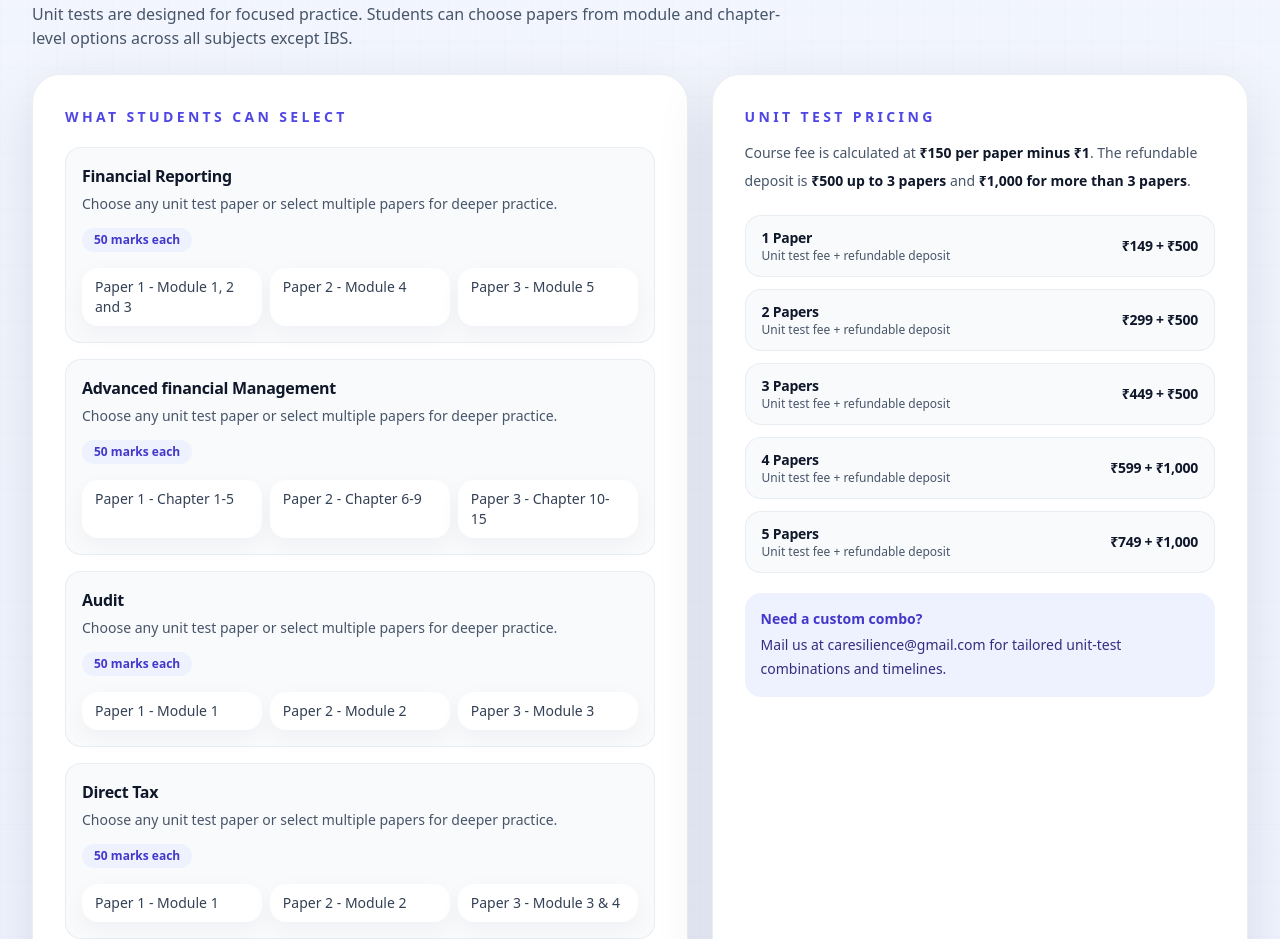
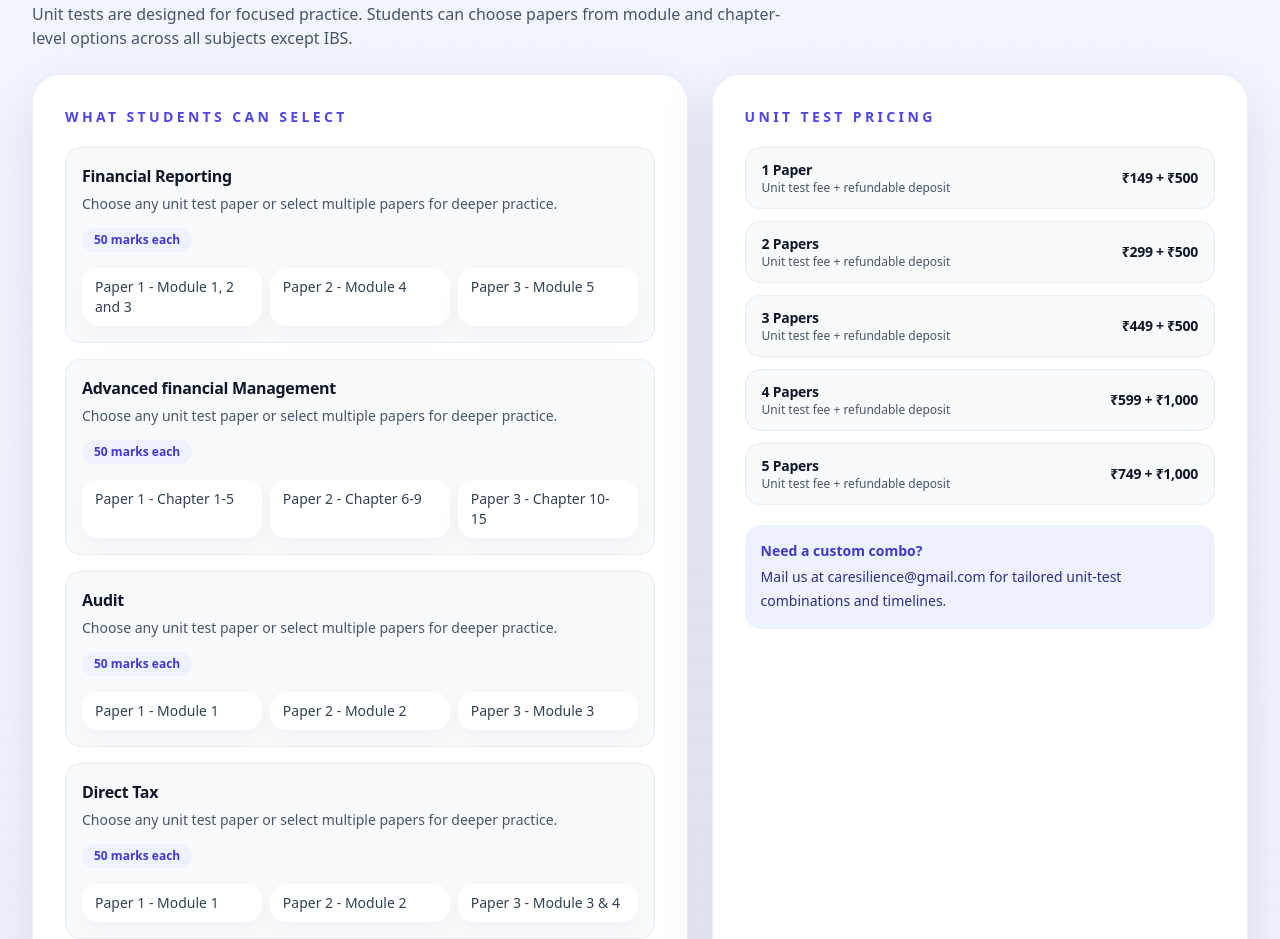
Before and after one commit to caresilience-hub/Resilience-test-series, a Next.js app: page / in a window 1280 px wide. Shown: the part 2620-3559 px from the top of the page. Built offline with nearby package versions, Linux system fonts and the light colour scheme; no server answers.

Commit message:
Update page.tsx

```diff
--- a/app/page.tsx
+++ b/app/page.tsx
@@ -254,9 +254,6 @@ export default function HomePage() {
 
             <div className="rounded-[1.75rem] border border-slate-200/70 bg-white p-6 shadow-soft sm:p-8">
               <p className="text-sm font-semibold uppercase tracking-[0.24em] text-indigo-600">Unit test pricing</p>
-              <p className="mt-3 text-sm leading-7 text-ink-600">
-                Course fee is calculated at <span className="font-semibold text-ink-900">₹150 per paper minus ₹1</span>. The refundable deposit is <span className="font-semibold text-ink-900">₹500 up to 3 papers</span> and <span className="font-semibold text-ink-900">₹1,000 for more than 3 papers</span>.
-              </p>
               <div className="mt-5 space-y-3">
                 {unitTestPricingSlabs.map((plan) => (
                   <div key={plan.count} className="flex items-center justify-between rounded-2xl border border-slate-200/70 bg-slate-50 px-4 py-3">
```
